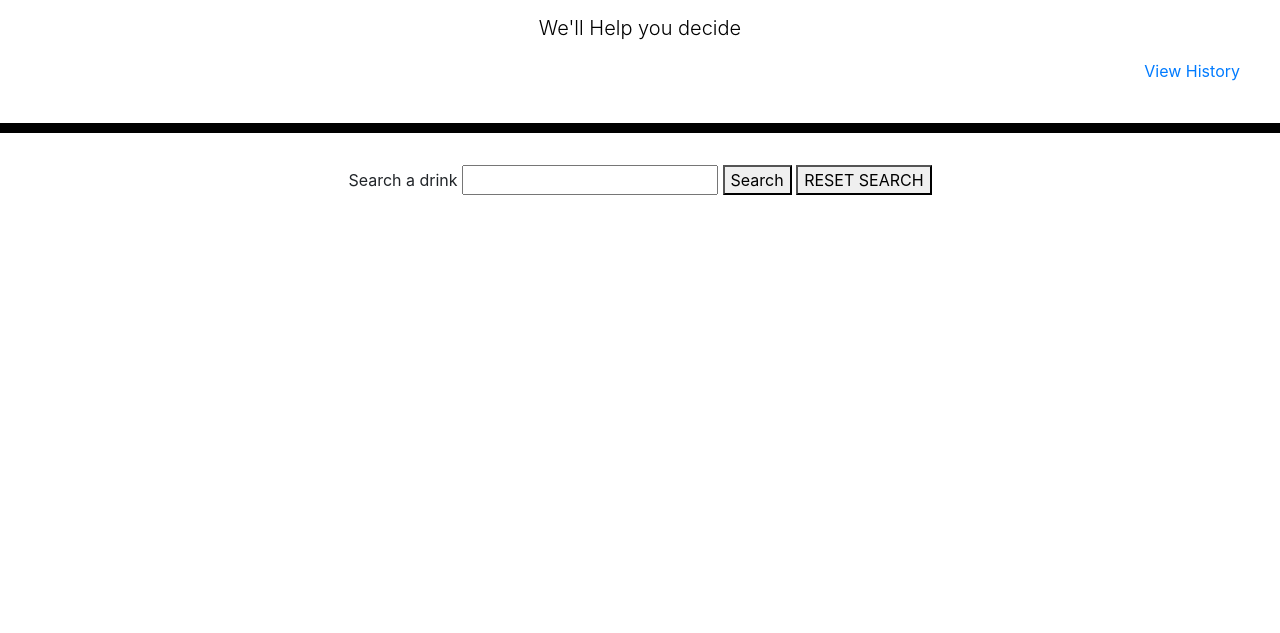
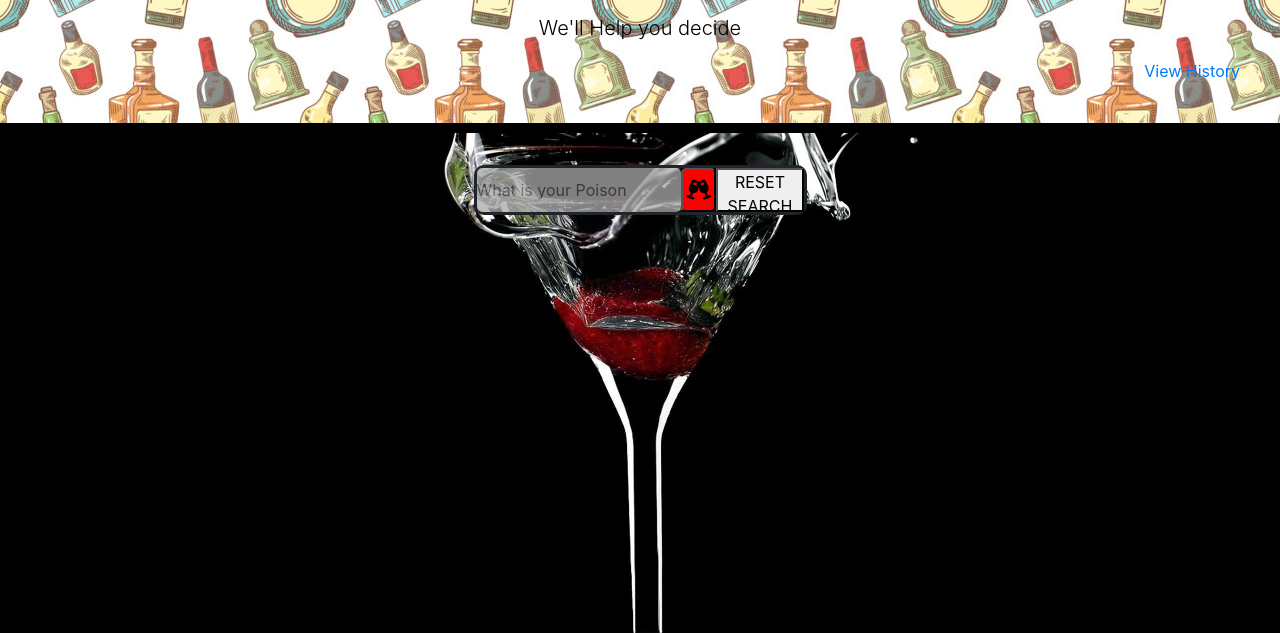
Before and after one commit to RudezY/GetYourDrinkON-, a plain HTML site: page index.html in a window 1280 px wide. Shown: the part 167-800 px from the top of the page. Drawn offline with nearby package versions, Linux system fonts and the light colour scheme.

Commit message:
added images, css, and changed buttons of HTML

```diff
--- a/assets/script.js
+++ b/assets/script.js
@@ -4,60 +4,56 @@ var drink = "";
 var drinkHistory = JSON.parse(localStorage.getItem("drinkHistory")) || [];
 var formEl = $("#searchForm");
 var inputEl = $("#termInput");
-var drinkDisplay = $(".drinkDisplay")
+var drinkDisplay = $(".drinkDisplay");
 var resetbutton = $("#resetbtn");
 var selectedDrinkID = $("drink-id");
 
-console.log("HERE ARE YOUR DRINK HISTORY, if you want to consume", drinkHistory)
+console.log(
+  "HERE ARE YOUR DRINK HISTORY, if you want to consume",
+  drinkHistory
+);
 
 formEl.on("submit", function (e) {
-
-  e.preventDefault()
-  var term = inputEl.val()
+  e.preventDefault();
+  var term = inputEl.val();
   var url = apiIng + term;
   console.log(term);
   //fetch
   fetch(`${url}`)
-  .then(response => {
-    return response.json()
-
-  }).then(data => {
+    .then((response) => {
+      return response.json();
+    })
+    .then((data) => {
       console.log(data);
-    document.querySelector('.drinkDisplay').innerHTML="";
-    for (var i=0; i<data.drinks.length; i++) {
+      document.querySelector(".drinkDisplay").innerHTML = "";
+      for (var i = 0; i < data.drinks.length; i++) {
         var drinkData = data.drinks[i];
-      createDrinkCard(drinkData)
+        createDrinkCard(drinkData);
       }
-
-
-  }).catch(err => console.log(err));
-
-
-
-
+    })
+    .catch((err) => console.log(err));
 });
 
 //function that takes a drink's data and creates a drink card and put it on the page
 
-function createDrinkCard(data){
-
+function createDrinkCard(data) {
   var drinkDiv = document.createElement("div");
-  drinkDiv.setAttribute("drink-id", data.idDrink)
-  drinkDiv.setAttribute("class", "alldrinks")
+  drinkDiv.setAttribute("drink-id", data.idDrink);
+  drinkDiv.setAttribute("class", "alldrinks");
   drinkDiv.innerHTML += `
   <div style="vertical-align: middle;">
     <img style="flex-grow: 1; height: 200px;" src="${data.strDrinkThumb}" />
     <p style ="inline-size:200px">${data.strDrink}</p>
   </div>
-`
-document.querySelector('.drinkDisplay').appendChild(drinkDiv)
-   drinkDiv.addEventListener('click', function() {
- var drinkId = this.getAttribute("drink-id")
-  var drinkIDS = (this.getAttribute("drink-id"));
+`;
+  document.querySelector(".drinkDisplay").appendChild(drinkDiv);
+  drinkDiv.addEventListener("click", function () {
+    var drinkId = this.getAttribute("drink-id");
+    var drinkIDS = this.getAttribute("drink-id");
     localStorage.setItem("drink-id", drinkIDS);
-  getOneDrink(drinkId)
+    getOneDrink(drinkId);
     //if you want to store all the drinks that user clicks on
-  saveDrinkHistory(drinkId)
+    saveDrinkHistory(drinkId);
     // Come back to this later
     // var oldIDS = localStorage.getItem("drink-id");
     // if (oldIDS) {
@@ -71,44 +67,44 @@ document.querySelector('.drinkDisplay').appendChild(drinkDiv)
   });
 }
 
-
-
 // TODO function that takes a drink's data and store in localStorage as favorite drinks
-function saveToFavorites(drinkData){
+function saveToFavorites(drinkData) {
   //saves to localStorage
 }
 
-function saveDrinkHistory(drinkId){
+function saveDrinkHistory(drinkId) {
   //deduplicate the array;
   //only push if array doesn't already have this id
   drinkHistory.push(drinkId);
   localStorage.setItem("drinkHistory", JSON.stringify(drinkHistory));
 }
 
+function getOneDrink(drinkId) {
+  console.log("here's yo drink id", drinkId);
+  //TODO - use drinkID and build API call, test to see if get data
+  let theDrink = drinkId;
+  console.log("here is theDrink", theDrink);
+  url2 = apiDrink + theDrink;
+  console.log("here is the url", url2);
+  fetch(`${url2}`)
+    .then((response) => {
+      return response.json();
+    })
+    .then((data) => {
+      console.log(data);
+      //RJ Starting here. Trying to grab ID
 
-function getOneDrink(drinkId){
-
-  console.log("here's yo drink id", drinkId)
-  //TODO - use drinkID and build API call, test to see if get data
-  let theDrink = drinkId
-  console.log("here is theDrink", theDrink)
-  url2 = apiDrink + theDrink
-    console.log( "here is the url", url2)
-    fetch(`${url2}`)
-    .then(response => {
-    return response.json()
-
-  }).then(data => {
-    console.log(data);
-    document.querySelector('.singleDrink').innerHTML="";
+      document.querySelector(
+        ".singleDrink"
+      ).innerHTML = `${data.drinks.drinks[0].idDrink}`;
+      console.log(drink);
       //filter_array_values(data)
       for (var i = 0; i < data.drinks.length; i++) {
-      var selectedDrink = data.drinks.length
+        var selectedDrink = data.drinks.length;
         createDrinkCard(selectedDrink);
-
       }
-  }).catch(err => console.log(err));
-
+    })
+    .catch((err) => console.log(err));
 }
 
 // function filter_array_values(arr) {
@@ -123,27 +119,26 @@ function getOneDrink(drinkId){
 // }
 
 function createMainDrinkCard(selectedDrink) {
+  //
   var drinkSection = document.createElement("div");
-drinkSection.setAttribute("drinkchoice", selectedDrink.idDrink)
+  drinkSection.setAttribute("drinkchoice", selectedDrink.idDrink);
   drinkSection.setAttribute("class", "theDrinkSelected");
   drinkSection.innerHTML += `
 <div id="hide" style ="vertical-align: middle; max-height: 100px; max-width: 100px;">
  <img style ="flex-grow: 1; height: 100px;" src="${selectedDrink.strDrinkThumb}" />
  <p>${selectedDrink.strIngredient[i]} : ${selectedDrink.strMeasure[i]}</p>
 </div>
- `
-if(getOneDrink()) {
-  $('drink-id').addId("hide");
-  $('theDrinkSelected').removeId('hide');
+ `;
+  if (getOneDrink()) {
+    $("drink-id").addId("hide");
+    $("theDrinkSelected").removeId("hide");
     //$('theDrinkSelected').addId('show');
   }
 }
 
-
-
 function clearInput() {
   document.getElementById("searchForm").reset();
-  document.querySelector('.drinkDisplay').innerHTML="";
-};
+  document.querySelector(".drinkDisplay").innerHTML = "";
+}
 
-$("#resetbtn").on("click", clearInput)
+$("#resetbtn").on("click", clearInput);
--- a/assets/style.css
+++ b/assets/style.css
@@ -1,3 +1,9 @@
+*{
+  margin: 0;
+  padding: 0;
+  box-sizing: border-box;
+}
+
 .jumbotron {
     text-align: center;
     background-color: transparent;
@@ -5,6 +11,7 @@
     border-radius: 0;
     border-bottom: 10px solid black;
     padding: 40px;
+    background-image: url(/cartoon\ bootles.jpeg);
   }
 
 #history {
@@ -31,3 +38,69 @@ display: flex;
 #hide {
   display: none;
 }
+
+body, html{
+  background-image: url(/martini\ glass.jpeg);
+  /* background-repeat: no-repeat; */
+  /* background-size: 100%; */
+height: 100vh;
+width: 100%;
+background-position: center;
+/* background-repeat: no-repeat; */
+background-size: cover;
+}
+
+
+.wrapper{
+  /* display:flex;
+  flex-wrap: wrap;
+  justify-content: center;
+  text-align: center; */
+
+  margin: auto;
+  width: 30%;
+  height: 50px;
+  border: 3px solid;
+  opacity: 1;
+  /* padding: 5px; */
+  background:rgba(0,0,0,.5);
+  /* max-width: 550px; */
+  /* width: 50%; */
+  /* padding: 15px; */
+  border-radius: 10px;
+  /* position: center; */
+  /* top: 50%; */
+  /* left: 50%; */
+  /* look to */
+display: flex;
+justify-content: space-between;
+
+}
+
+#termInput{
+  width: 90%;
+  opacity: .5;
+  /* color: whitesmoke; */
+  /* background-color: transparent; */
+  /* background-color: 0,0,0,.; */
+  /* padding: 15px 20px; */
+border: none;
+border-radius: 5px;
+color: red;
+/* font-weight: bold; */
+}
+
+.searchbtn{
+  background-color: red;
+  background: red;
+  overflow: hidden;
+  outline: none;
+  width: 15%;
+  border-radius: 5px;
+  display: flex;
+  align-items: center;
+  justify-content: center;
+  font-size: 20px;
+  cursor: pointer;
+
+}
--- a/index.html
+++ b/index.html
@@ -3,12 +3,12 @@
 <head>
     <meta charset="UTF-8">
     <meta http-equiv="X-UA-Compatible" content="IE=edge">
-    <meta name="viewport" content="width=
-, initial-scale=1.0">
+    <meta name="viewport" content="width=device-width, initial-scale=1.0">
     <link rel="stylesheet" href="https://stackpath.bootstrapcdn.com/bootstrap/4.3.1/css/bootstrap.min.css">
     <link rel="stylesheet" href="https://fonts.googleapis.com/css?family=IBM+Plex+Sans:400,400i,700&display=swap" >
     <link rel="stylesheet" href="https://cdnjs.cloudflare.com/ajax/libs/font-awesome/5.11.2/css/all.min.css">
     <link rel="stylesheet" href="./assets/style.css">
+    <script src="https://kit.fontawesome.com/30f7095b9b.js" crossorigin="anonymous"></script>
      <title>Get Your Drink ON!</title>
 </head>
 <body>
@@ -22,27 +22,29 @@
         </nav>
         </id=>
   </header>
-
 <div class="container">
     <div class="row">
         <div class="col-md-12 text-center col-xs-12">
             <form id="searchForm">
-            <label for="termInput">Search a drink</label>
-            <input id="termInput" type="text">
-            <button type="submit">Search</button>
+                <div class="wrapper">
+                    <input type="text" id="termInput" placeholder="What is your Poison">
+                    <button type="submit" class="searchbtn"><i class="fa-solid fa-champagne-glasses"></i>
+                    </button>
                     <button id="resetbtn" onclick="clearInput()">RESET SEARCH</button>
+                </div>
             </form>
         </div>
-
         <div class="containerForDrinks row" id ="show">
             <div class="row" id="drinkContainer">
 
                 <div class="drinkDisplay row col-md-12">
 
                 </div>
-
     </div>
 </div>
+
+
+
 
 <section class="singleDrink" id="hide">
 
```
Also changed, not shown: alcohol and wine.jpeg (added), alcohol wine beer.jpeg (added), cartoon bootles.jpeg (added), dark.jpeg (added), diff type of drinks black and white.jpeg (added), glasses-of-martini-with-olives-toasting-creating-splashes-isolated-KX587Y.jpeg (added), martini glass.jpeg (added), wine glass shatter.jpeg (added), 1 other file. Lines whose indentation alone changed are shown as unchanged.
